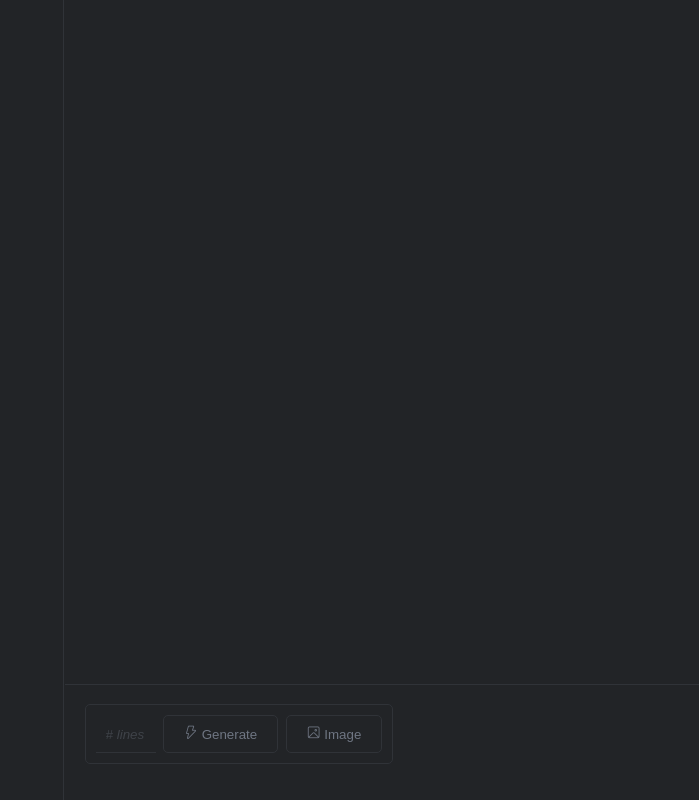
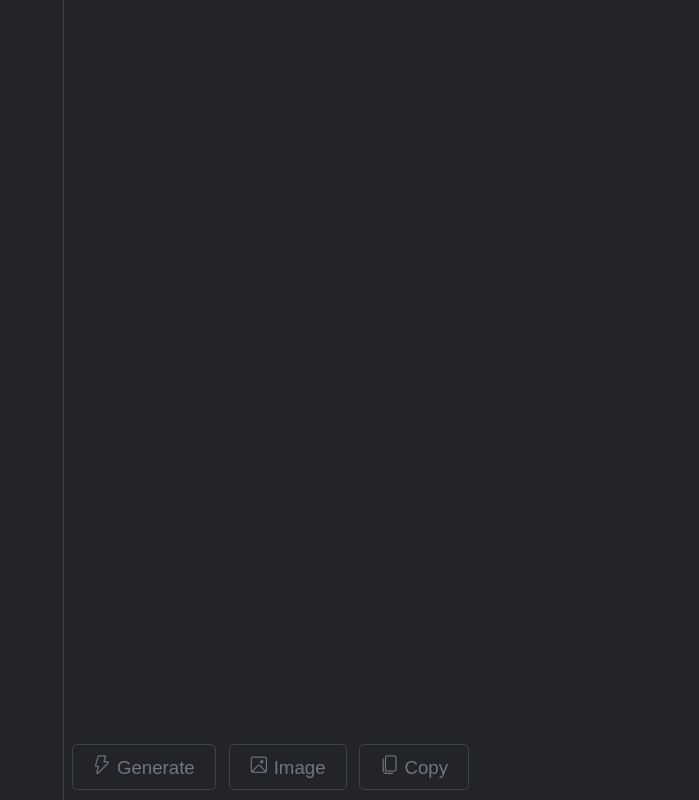
Before and after one commit to MatthewZenn/Vexel, a website: page src/index.html in a window 1280 px wide. Shown: the whole page, without its empty margins (581-1280 px from the left). Drawn offline with Linux system fonts and the light colour scheme.

Commit message:
got template generator working

```diff
--- a/src/index.html
+++ b/src/index.html
@@ -11,13 +11,13 @@
   <body>
     <input type="file" id="picture" accept="image/*" hidden>
     <img id="image" src="" alt="" hidden>
-    <canvas id="cvs" width="100" height="80"></canvas>
+    <canvas id="cvs" width="100" height="90"></canvas>
     <textarea id="canvas" spellcheck="false" cols="80" rows="60" wrap="soft"></textarea>
     <textarea id="code" spellcheck="false"></textarea>
     <div id="controls">
-      <input type="text" placeholder="# lines" id="lines">
       <button id="generate">&#xE945; Generate</button>
       <button id="place">&#xE91B; Image</button>
+      <button id="copy">&#xE8C8; Copy</button>
     </div>
     <script src="main.js" async defer></script>
     <script src="libraries/kryptos.js" async defer></script>
--- a/src/main.js
+++ b/src/main.js
@@ -11,12 +11,11 @@ realButton.addEventListener("change", function() {
   const file = this.files[0];
 
   if (file) {
-      const reader = new FileReader();
-
-      reader.addEventListener("load", function() {
-        image.setAttribute('src', this.result);
-      });
-      reader.readAsDataURL(file);
+    const reader = new FileReader();
+    reader.addEventListener("load", function() {
+      image.setAttribute('src', this.result);
+    });
+    reader.readAsDataURL(file);
   }
 });
 
@@ -28,7 +27,7 @@ image.addEventListener('load', e => {
 
   for(let i=0; i<imageData2.data.length; i+=4) {
     if (imageData2.data[i] < 128) {
-      document.getElementById('canvas').innerHTML += " ";
+      document.getElementById('canvas').innerHTML += " ";
     }
     else {
       document.getElementById('canvas').innerHTML += ".";
@@ -37,7 +36,6 @@ image.addEventListener('load', e => {
 });
 
 document.getElementById('generate').addEventListener('click', () => {
-  let lines = document.getElementById('lines').value;
-  gen(lines)
+  gen(150)
   document.getElementById('code').innerHTML = output;
 });
--- a/src/styles.css
+++ b/src/styles.css
@@ -1,5 +1,6 @@
 :root {
   --color: rgb(111, 118, 131);
+  --border: rgb(61, 67, 77);
 }
 
 body, html {
@@ -17,7 +18,7 @@ body, html {
 }
 
 ::placeholder {
-  color: rgb(63, 67, 73);
+  color: var(--border);
   font-style: italic;
 }
 
@@ -33,8 +34,10 @@ body, html {
   border: none;
   color: white;
   font-weight: 500;
-  font-size: 15px;
-  border-right: 1px solid rgb(48, 51, 56);
+  font-size: 13.75px;
+  border-right: 1px solid var(--border);
+  line-height: 80%;
+  letter-spacing: 2px;
 }
 
 #code {
@@ -42,12 +45,11 @@ body, html {
   right: 0;
   top: 0;
   width: 49%;
-  height: 85%;
+  height: 90%;
   resize: none;
   background-color: transparent;
   outline: none;
   border: none;
-  border-bottom: 1px solid rgb(48, 51, 56);
   color: var(--color);
   font-size: 14pt;
   overflow-wrap: break-word;
@@ -59,14 +61,12 @@ body, html {
 #controls {
   position: fixed;
   z-index: 2;
-  top: 88%;
+  top: 93%;
   width: auto;
   height: auto;
-  padding: 10px;
-  left: 52%;
+  left: 51%;
   background-color: rgb(34, 36, 39);
-  border: 1px solid rgb(48, 51, 56);
-  border-radius: 5px;
+  border: none;
 }
 
 #lines {
@@ -77,9 +77,10 @@ body, html {
   padding: 10px;
   background-color: rgb(34, 36, 39);
   border: none;
-  border-bottom: 1px solid rgb(48, 51, 56);
+  border-bottom: 1px solid var(--border);
   color: var(--color);
   outline: none;
+  margin-right: 5px;
 }
 
 #generate {
@@ -92,11 +93,13 @@ body, html {
   padding-left: 20px;
   padding-right: 20px;
   background-color: rgb(34, 36, 39);
-  border: 1px solid rgb(48, 51, 56);
+  border: 1px solid var(--border);
   border-radius: 5px;
   color: var(--color);
   cursor: pointer;
   font-family: SegoeIcons, Arial, Helvetica, sans-serif;
+  font-size: 14pt;
+  margin-right: 5px;
 }
 
 #place {
@@ -109,11 +112,32 @@ body, html {
   padding-left: 20px;
   padding-right: 20px;
   background-color: rgb(34, 36, 39);
-  border: 1px solid rgb(48, 51, 56);
+  border: 1px solid var(--border);
   border-radius: 5px;
   color: var(--color);
   cursor: pointer;
   font-family: SegoeIcons, Arial, Helvetica, sans-serif;
+  font-size: 14pt;
+  margin-right: 5px;
+}
+
+#copy {
+  position: relative;
+  z-index: 2;
+  width: auto;
+  height: auto;
+  padding-top: 10px;
+  padding-bottom: 10px;
+  padding-left: 20px;
+  padding-right: 20px;
+  background-color: rgb(34, 36, 39);
+  border: 1px solid var(--border);
+  border-radius: 5px;
+  color: var(--color);
+  cursor: pointer;
+  font-family: SegoeIcons, Arial, Helvetica, sans-serif;
+  font-size: 14pt;
+  margin-right: 5px;
 }
 
 #cvs {
```
